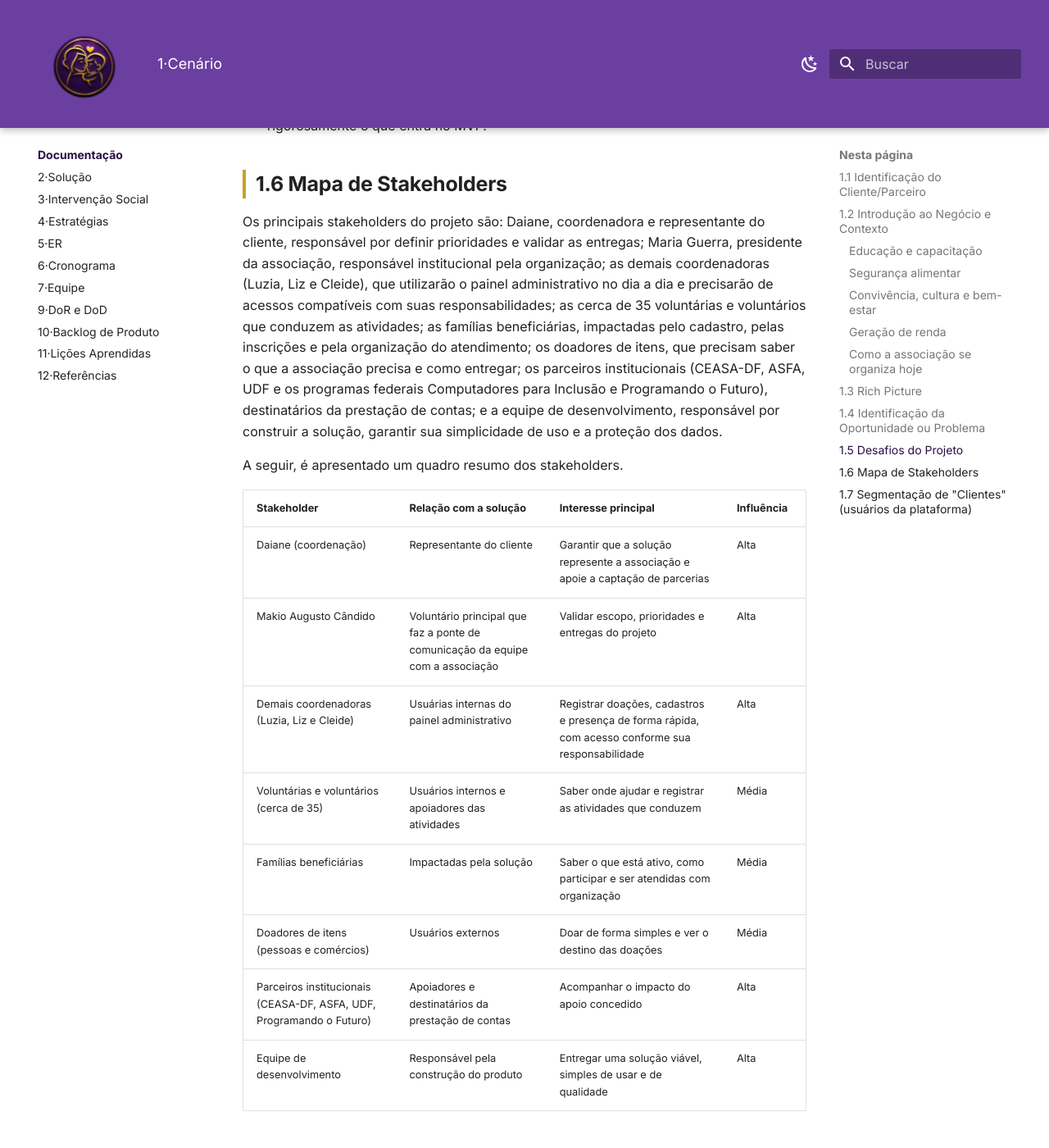
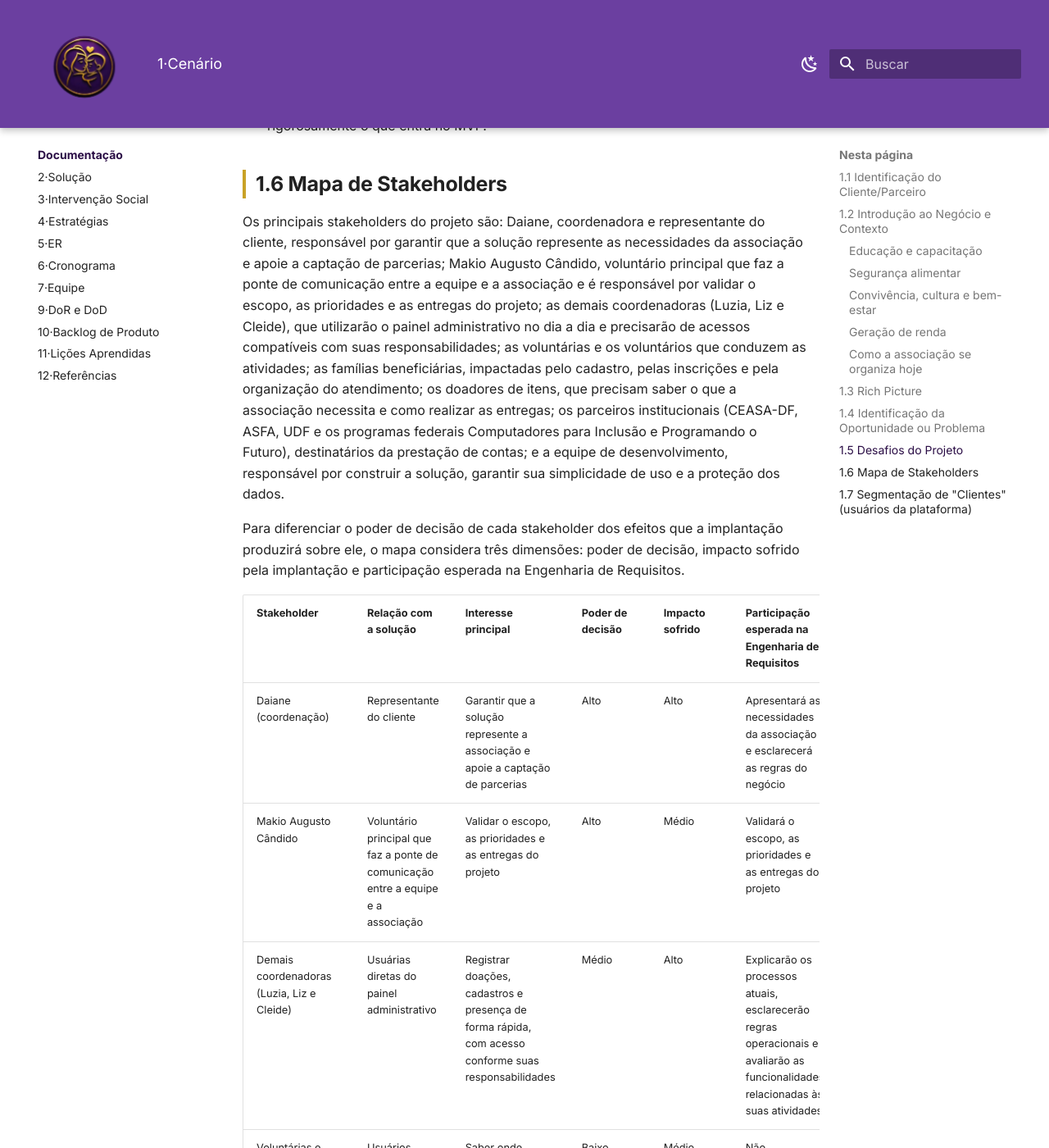
Before and after one commit to mdsreq-fga-unb/REQ-2026.2-T01-MaesGuerreiras, an MkDocs documentation site: the page built from docs/01-cenario/index.md, in a window 1280 px wide and 1400 px high, scrolled down 4541 px. Shown: the whole window at 82% size. Built offline with MkDocs 1.6.1 and Material for MkDocs 9.7.7, drawn with Linux system fonts in a browser that asks for light colours; some of the changed text lies outside the part shown.

Commit message:
docs: revisa mapa de stakeholders e segmentacao

```diff
--- a/docs/01-cenario/index.md
+++ b/docs/01-cenario/index.md
@@ -106,39 +106,34 @@ concretos:
 
 ## 1.6 Mapa de Stakeholders
 
-Os principais stakeholders do projeto são: Daiane, coordenadora e representante do cliente, responsável
-por definir prioridades e validar as entregas; Maria Guerra, presidente da associação, responsável
-institucional pela organização; as demais coordenadoras (Luzia, Liz e Cleide), que utilizarão o painel
-administrativo no dia a dia e precisarão de acessos compatíveis com suas responsabilidades; as cerca de
-35 voluntárias e voluntários que conduzem as atividades; as famílias beneficiárias, impactadas pelo
-cadastro, pelas inscrições e pela organização do atendimento; os doadores de itens, que precisam saber
-o que a associação precisa e como entregar; os parceiros institucionais (CEASA-DF, ASFA, UDF e os
+Os principais stakeholders do projeto são: Daiane, coordenadora e representante do cliente, responsável por garantir que a solução represente as necessidades da associação e apoie a captação de parcerias; Makio Augusto Cândido, voluntário principal que faz a ponte de comunicação entre a equipe e a associação e é responsável por validar o escopo, as prioridades e as entregas do projeto; as demais coordenadoras (Luzia, Liz e Cleide), que utilizarão o painel
+administrativo no dia a dia e precisarão de acessos compatíveis com suas responsabilidades; as voluntárias e os voluntários que conduzem as atividades; as famílias beneficiárias, impactadas pelo
+cadastro, pelas inscrições e pela organização do atendimento; os doadores de itens, que precisam saber o que a associação necessita e como realizar as entregas; os parceiros institucionais (CEASA-DF, ASFA, UDF e os
 programas federais Computadores para Inclusão e Programando o Futuro), destinatários da prestação de
 contas; e a equipe de desenvolvimento, responsável por construir a solução, garantir sua simplicidade de
 uso e a proteção dos dados.
 
-A seguir, é apresentado um quadro resumo dos stakeholders.
+Para diferenciar o poder de decisão de cada stakeholder dos efeitos que a implantação produzirá sobre ele, o mapa considera três dimensões: poder de decisão, impacto sofrido pela implantação e participação esperada na Engenharia de Requisitos.
 
-| Stakeholder | Relação com a solução | Interesse principal | Influência |
-| :--- | :--- | :--- | :--- |
-| Daiane (coordenação) | Representante do cliente | Garantir que a solução represente a associação e apoie a captação de parcerias | Alta |
-| Makio Augusto Cândido | Voluntário principal que faz a ponte de comunicação da equipe com a associação | Validar escopo, prioridades e entregas do projeto | Alta |
-| Demais coordenadoras (Luzia, Liz e Cleide) | Usuárias internas do painel administrativo | Registrar doações, cadastros e presença de forma rápida, com acesso conforme sua responsabilidade | Alta |
-| Voluntárias e voluntários (cerca de 35) | Usuários internos e apoiadores das atividades | Saber onde ajudar e registrar as atividades que conduzem | Média |
-| Famílias beneficiárias | Impactadas pela solução | Saber o que está ativo, como participar e ser atendidas com organização | Média |
-| Doadores de itens (pessoas e comércios) | Usuários externos | Doar de forma simples e ver o destino das doações | Média |
-| Parceiros institucionais (CEASA-DF, ASFA, UDF, Programando o Futuro) | Apoiadores e destinatários da prestação de contas | Acompanhar o impacto do apoio concedido | Alta |
-| Equipe de desenvolvimento | Responsável pela construção do produto | Entregar uma solução viável, simples de usar e de qualidade | Alta |
+| Stakeholder | Relação com a solução | Interesse principal | Poder de decisão | Impacto sofrido | Participação esperada na Engenharia de Requisitos |
+| --- | --- | --- | --- | --- | --- |
+| Daiane (coordenação) | Representante do cliente | Garantir que a solução represente a associação e apoie a captação de parcerias | Alto | Alto | Apresentará as necessidades da associação e esclarecerá as regras do negócio |
+| Makio Augusto Cândido | Voluntário principal que faz a ponte de comunicação entre a equipe e a associação | Validar o escopo, as prioridades e as entregas do projeto | Alto | Médio | Validará o escopo, as prioridades e as entregas do projeto |
+| Demais coordenadoras (Luzia, Liz e Cleide) | Usuárias diretas do painel administrativo | Registrar doações, cadastros e presença de forma rápida, com acesso conforme suas responsabilidades | Médio | Alto | Explicarão os processos atuais, esclarecerão regras operacionais e avaliarão as funcionalidades relacionadas às suas atividades |
+| Voluntárias e voluntários | Usuários diretos do painel administrativo e apoiadores das atividades | Saber onde ajudar e registrar as atividades que conduzem | Baixo | Médio | Não participarão das atividades de Engenharia de Requisitos; suas necessidades serão apresentadas pelas coordenadoras |
+| Famílias beneficiárias | Pessoas impactadas pela solução e usuárias do portal público | Saber o que está ativo, como participar e ser atendidas com organização | Baixo | Alto | Não participarão das atividades de Engenharia de Requisitos; suas necessidades serão representadas pela coordenação |
+| Doadores de itens — pessoas e comércios | Usuários do portal público | Doar de forma simples e consultar as necessidades da associação | Baixo | Médio | Não participarão das atividades de Engenharia de Requisitos; suas necessidades relacionadas ao portal serão apresentadas pela coordenação |
+| Parceiros institucionais — CEASA-DF, ASFA, UDF, Computadores para Inclusão e Programando o Futuro | Apoiadores institucionais e consumidores de relatórios | Acompanhar o impacto do apoio concedido | Baixo | Médio | Não participarão das atividades de Engenharia de Requisitos; suas necessidades de relatórios e prestação de contas serão apresentadas pela coordenação |
+| Equipe de desenvolvimento | Responsável pela construção do produto | Entregar uma solução viável, simples de usar e de qualidade | Médio, restrito às decisões técnicas | Alto | Elicitará, analisará, documentará, verificará e atualizará os requisitos, além de implementar a solução |
 
 ## 1.7 Segmentação de "Clientes" (usuários da plataforma)
 
-- **Coordenação da associação:** As cinco coordenadoras que registram doações, cadastros e presença,
-  com necessidades de acesso distintas conforme sua responsabilidade;
-- **Voluntárias e voluntários:** Cerca de 35 pessoas que conduzem as atividades e precisam saber onde
-  e quando ajudar;
-- **Famílias beneficiárias:** Moradoras de Santa Luzia que participam das atividades e recebem
-  doações, incluindo mães, crianças e pessoas idosas;
-- **Doadores de itens:** Pessoas da comunidade, comércios e apoiadores que doam alimentos, roupas,
-  brinquedos e mantimentos;
-- **Parceiros institucionais e potenciais patrocinadores:** Organizações como CEASA-DF, ASFA e UDF,
-  que apoiam a associação e precisam acompanhar o impacto do apoio concedido.
+Os públicos foram segmentados conforme a forma como utilizarão, validarão ou serão impactados pela plataforma. Um mesmo stakeholder pode pertencer a mais de um segmento quando possuir diferentes relações com a solução.
+
+| Segmento | Integrantes | Relação com a solução |
+| --- | --- | --- |
+| Usuários diretos do painel administrativo | Daiane, as demais coordenadoras e voluntárias e voluntários autorizados | As coordenadoras registrarão doações, cadastros e presença, com acessos compatíveis com suas responsabilidades. Os voluntários consultarão onde e quando poderão ajudar e registrarão as atividades que conduzirem |
+| Usuários do portal público | Famílias beneficiárias, doadores de itens, pessoas da comunidade, comércios e potenciais apoiadores | As famílias consultarão as atividades disponíveis e as formas de participação. Os doadores consultarão as necessidades da associação e as informações para entrega de alimentos, roupas, brinquedos e mantimentos |
+| Pessoas apenas impactadas | Mães, crianças, pessoas idosas e demais moradores de Santa Luzia que participam das atividades ou recebem doações, mas não utilizarão diretamente a plataforma | Serão beneficiados pela melhoria na organização dos cadastros, das inscrições, da presença, das doações e dos atendimentos |
+| Parceiros que consomem relatórios | CEASA-DF, ASFA, UDF, Computadores para Inclusão, Programando o Futuro e potenciais patrocinadores | Receberão informações e relatórios sobre as atividades realizadas, as doações registradas e o impacto do apoio concedido |
+| Representantes envolvidos na validação do produto | Makio, Daiane e as demais coordenadoras | Makio validará formalmente o escopo, as prioridades e as entregas. Daiane e as demais coordenadoras avaliarão se as funcionalidades representam as necessidades e a rotina da associação |
```
